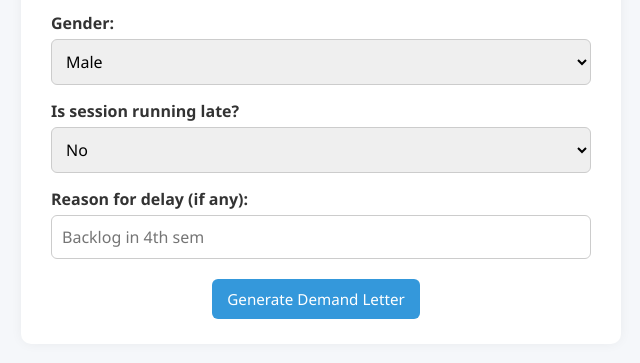
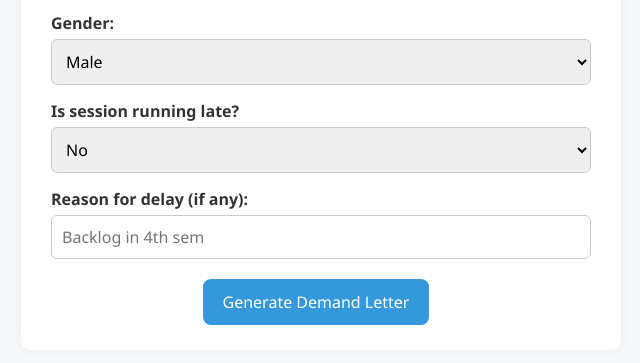
Before and after one commit to iamsujittomar/bit_demand_letter, a plain HTML site: page index.html in a window 1280 px wide. Shown: the part 869-1232 px from the top of the page, without its empty margins (319-959 px from the left). Drawn offline with Linux system fonts and the light colour scheme.

Commit message:
Update index.html

```diff
--- a/index.html
+++ b/index.html
@@ -168,6 +168,15 @@
         visibility: hidden;
         color: #ffffff;
       }
+    }
+
+  button {
+    padding: 12px 20px;
+    font-size: 1rem;
+    border-radius: 8px;
+    background-color: #3498db;
+    color: white;
+    min-width: 120px;
     }
 
   </style>
```
